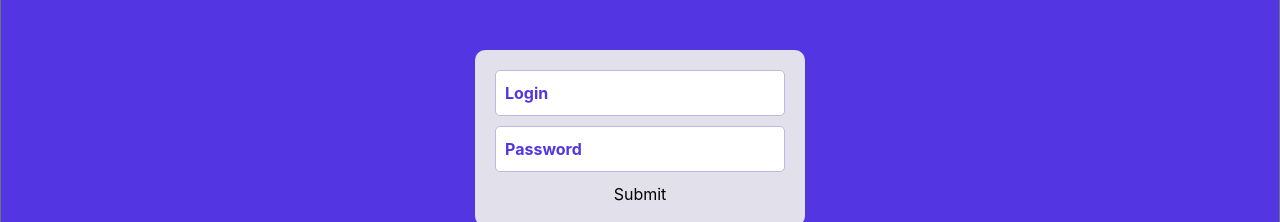
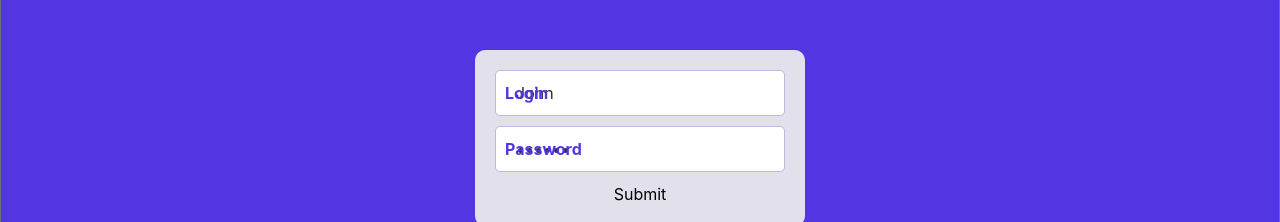
Before and after one commit to kozzztia/tailwind, a React (Vite) app: page / in a window 1280 px wide. Shown: the part 326-548 px from the top of the page. Built offline with nearby package versions, Linux system fonts and the light colour scheme.

Commit message:
enable form- look like shit

```diff
--- a/src/components/Form/ReactForm.tsx
+++ b/src/components/Form/ReactForm.tsx
@@ -55,11 +55,11 @@ const LoginForm: React.FC<{ handler: (e: React.FormEvent<HTMLFormElement>) => vo
             <form onSubmit={handler} className={styles.form}>
                 <label>
                     <span className={error?.login ? styles.error : ""}>{error?.login || "Login"}</span>
-                    <Input name="login" type="text" />
+                    <Input name="login" type="text" value="John"/>
                 </label>
                 <label>
                     <span className={error?.password ? styles.error : ""}>{error?.password || "Password"}</span>
-                    <Input name="password" type="password" />
+                    <Input name="password" type="password" value="123456"/>
                 </label>
                 <button type="submit" disabled={pending} className={styles.button + (error?.message ? " " + styles.error : "")}>
                     {pending ? "Pending..." : error?.message || "Submit"}</button>
@@ -68,11 +68,12 @@ const LoginForm: React.FC<{ handler: (e: React.FormEvent<HTMLFormElement>) => vo
     );
 };
 
-const Input: React.FC<{ name: string; type: string }> = ({ name, type }) => {
+const Input: React.FC<{ name: string; type: string; value?: string }> = ({ name, type,value }) => {
     const [toched, setToched] = useState<boolean>(false);
     return (
     <input
         onBlur={() => setToched(true)}
+        value={value}
         name={name}
         type={type}
         autoComplete="off"
--- a/src/components/Form/styles.module.css
+++ b/src/components/Form/styles.module.css
@@ -76,6 +76,10 @@
         }
     }
   }
+  button:disabled {
+    opacity: 0.5;
+    cursor: not-allowed;
+  }
   .error {
     color: var(--form-error-color);
     font-weight: bold;
```
